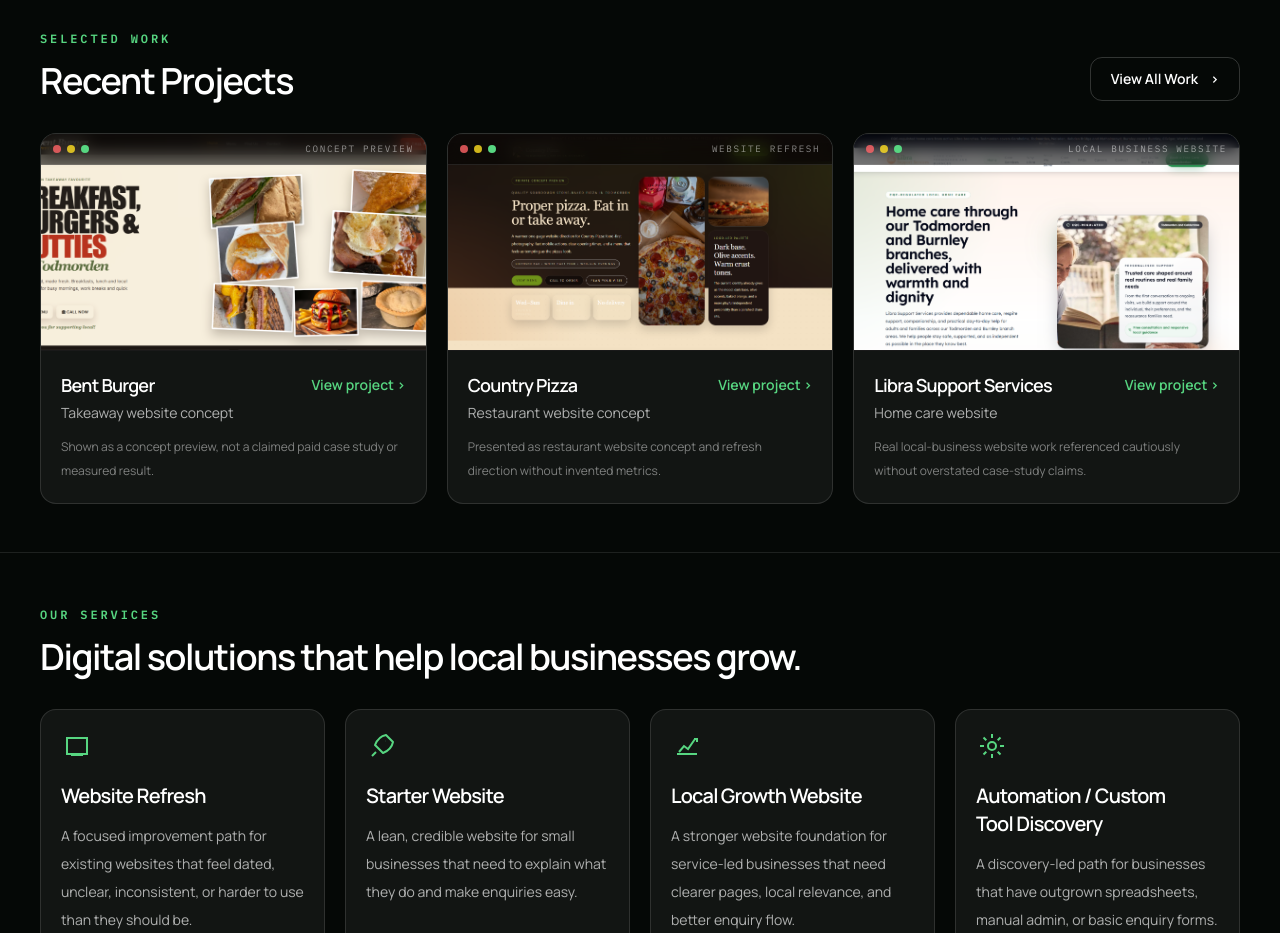
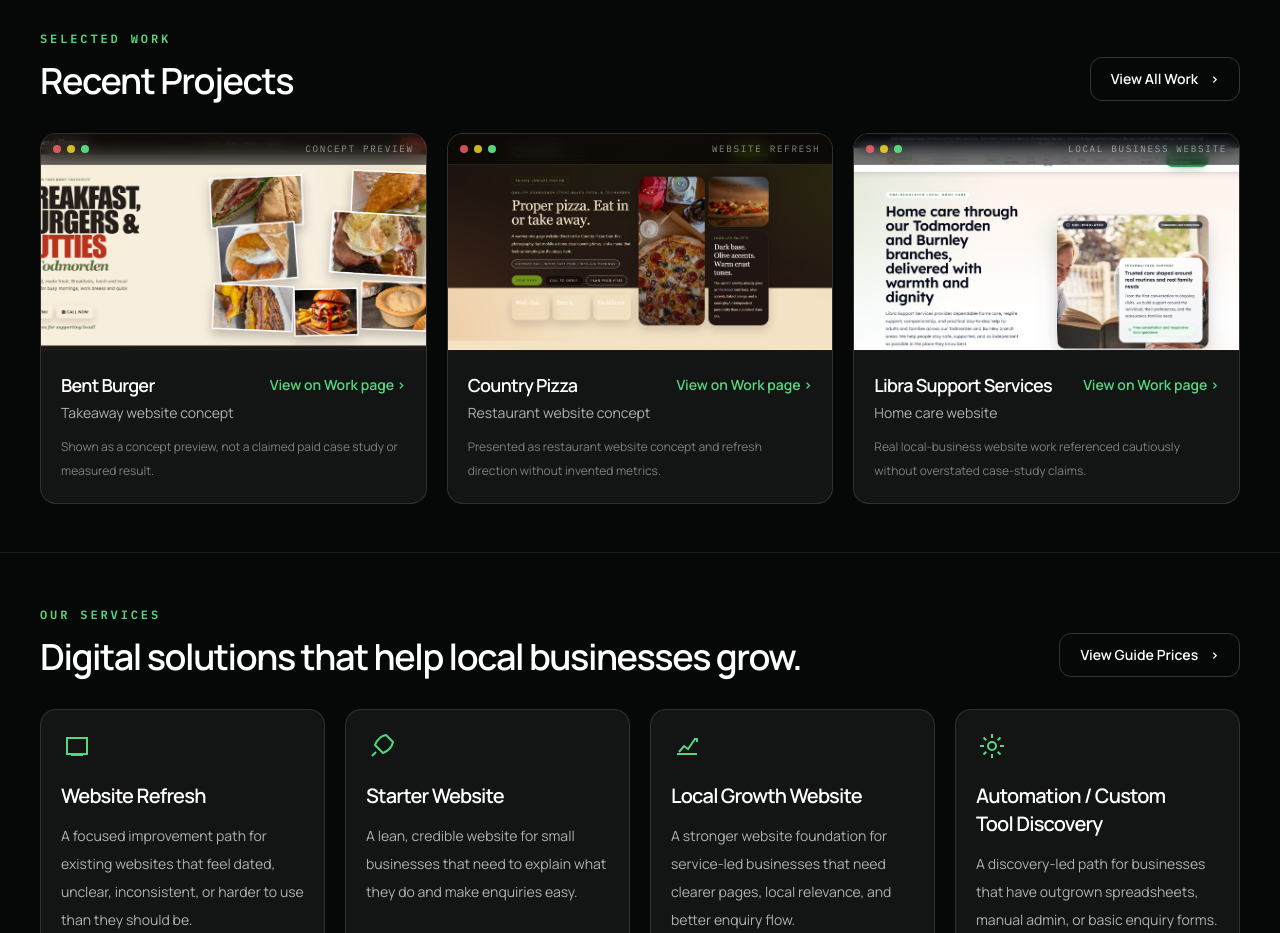
Before and after one commit to Ric0cheTed/Szymik-Digital-Website, a Next.js app: page / in a window 1280 px wide. Shown: the part 920-1853 px from the top of the page. Built offline with nearby package versions, Linux system fonts and the light colour scheme.

Commit message:
fix: improve v2 internal links and conversion flow

```diff
--- a/src/app/about/page.tsx
+++ b/src/app/about/page.tsx
@@ -288,6 +288,13 @@ export default function AboutPage() {
                 >
                   View services
                 </CtaLink>
+                <CtaLink
+                  href="/work/"
+                  variant="secondary"
+                  className="min-h-12 border-white/22 bg-transparent !text-white hover:bg-white/10 hover:!text-white"
+                >
+                  View work
+                </CtaLink>
               </div>
             </div>
           </div>
--- a/src/app/page.tsx
+++ b/src/app/page.tsx
@@ -116,6 +116,13 @@ const serviceAccent: Record<string, string> = {
   "starter-website": "rocket",
   "local-growth": "chart",
   "automation-tools": "gear",
+};
+
+const homepageServiceLinks: Record<string, string> = {
+  "website-refresh": "/services/#website-refresh",
+  "starter-website": "/services/#starter-website",
+  "local-growth": "/services/#local-growth-website",
+  "automation-tools": "/services/automation-custom-tools/",
 };
 
 function LineIcon({ name }: { name: string }) {
@@ -304,7 +311,11 @@ function BrowserFrame({
 
 function WorkCard({ work }: { work: (typeof selectedWork)[number] }) {
   return (
-    <article className="group overflow-hidden rounded-[1rem] border border-white/12 bg-white/[0.055] transition duration-300 hover:-translate-y-1 hover:border-accent/35">
+    <Link
+      href="/work/"
+      aria-label={`View ${work.title} on the Work page`}
+      className="group block overflow-hidden rounded-[1rem] border border-white/12 bg-white/[0.055] transition duration-300 hover:-translate-y-1 hover:border-accent/35"
+    >
       <div className="relative aspect-[16/9] overflow-hidden border-b border-white/10 bg-black">
         <Image
           src={work.image}
@@ -331,12 +342,12 @@ function WorkCard({ work }: { work: (typeof selectedWork)[number] }) {
             <p className="mt-1 text-sm text-white/66">{work.summary}</p>
           </div>
           <span className="shrink-0 pt-1 text-sm font-semibold text-accent">
-            View project <span aria-hidden>{">"}</span>
+            View on Work page <span aria-hidden>{">"}</span>
           </span>
         </div>
         <p className="text-xs leading-6 text-white/46">{work.detail}</p>
       </div>
-    </article>
+    </Link>
   );
 }
 
@@ -386,7 +397,7 @@ export default function Home() {
                   Start a Project
                 </CtaLink>
                 <CtaLink
-                  href="#selected-work"
+                  href="/work/"
                   variant="secondary"
                   className="min-h-12 border-white/22 bg-transparent !text-white hover:bg-white/10 hover:!text-white"
                 >
@@ -454,16 +465,26 @@ export default function Home() {
 
       <section className="border-b border-white/10 bg-[#050806] py-10 sm:py-12">
         <div className="site-container">
-          <Eyebrow>Our Services</Eyebrow>
-          <h2 className="mt-3 max-w-4xl text-3xl font-semibold text-white sm:text-4xl">
-            Digital solutions that help local businesses grow.
-          </h2>
+          <div className="flex flex-col gap-5 sm:flex-row sm:items-end sm:justify-between">
+            <div>
+              <Eyebrow>Our Services</Eyebrow>
+              <h2 className="mt-3 max-w-4xl text-3xl font-semibold text-white sm:text-4xl">
+                Digital solutions that help local businesses grow.
+              </h2>
+            </div>
+            <Link
+              href="/services/guide-prices/"
+              className="inline-flex min-h-11 items-center justify-center gap-3 rounded-[0.75rem] border border-white/18 px-5 text-sm font-semibold text-white transition hover:border-accent/45 hover:text-accent"
+            >
+              View Guide Prices <span aria-hidden>{">"}</span>
+            </Link>
+          </div>
 
           <div className="mt-8 grid gap-5 md:grid-cols-2 xl:grid-cols-4">
             {services.map((service) => (
               <Link
                 key={service.id}
-                href={`/services#${service.id}`}
+                href={homepageServiceLinks[service.id] ?? "/services/"}
                 className="group flex min-h-56 flex-col rounded-[1rem] border border-white/12 bg-white/[0.055] p-5 transition duration-300 hover:-translate-y-1 hover:border-accent/35"
               >
                 <LineIcon name={serviceAccent[service.id] ?? "screen"} />
--- a/src/app/services/guide-prices/page.tsx
+++ b/src/app/services/guide-prices/page.tsx
@@ -3,7 +3,18 @@ import Link from "next/link";
 import { CtaLink } from "@/components/cta-link";
 import { createPageMetadata } from "@/lib/metadata";
 
-const guidePriceGroups = [
+type GuidePriceGroup = {
+  group: string;
+  note: string;
+  href?: string;
+  linkLabel?: string;
+  items: {
+    name: string;
+    price: string;
+  }[];
+};
+
+const guidePriceGroups: GuidePriceGroup[] = [
   {
     group: "Website projects",
     note: "For clearer online presence, stronger trust, and a more professional local-business website.",
@@ -26,6 +37,8 @@ const guidePriceGroups = [
   {
     group: "Automation and custom tools",
     note: "For repeated admin, messy spreadsheets, disconnected workflows, and practical internal systems.",
+    href: "/services/automation-custom-tools/",
+    linkLabel: "Explore automation and custom tools",
     items: [
       {
         name: "Automation / Custom Tool Discovery",
@@ -92,7 +105,7 @@ export default function GuidePricesPage() {
                   Start a project
                 </CtaLink>
                 <CtaLink
-                  href="/services"
+                  href="/services/"
                   variant="secondary"
                   className="min-h-12 border-white/22 bg-transparent !text-white hover:bg-white/10 hover:!text-white"
                 >
@@ -149,6 +162,14 @@ export default function GuidePricesPage() {
                     </div>
                   ))}
                 </dl>
+                {group.href ? (
+                  <Link
+                    href={group.href}
+                    className="mt-5 inline-flex min-h-11 items-center justify-center rounded-[0.8rem] border border-white/16 px-4 text-sm font-semibold text-white transition hover:border-accent/45 hover:text-accent"
+                  >
+                    {group.linkLabel} <span aria-hidden>{">"}</span>
+                  </Link>
+                ) : null}
               </article>
             ))}
           </div>
@@ -207,7 +228,7 @@ export default function GuidePricesPage() {
                   Start a project
                 </CtaLink>
                 <Link
-                  href="/services"
+                  href="/services/"
                   className="inline-flex min-h-12 items-center justify-center rounded-[0.85rem] border border-white/22 px-5 text-sm font-bold text-white transition hover:bg-white/10"
                 >
                   Back to services
--- a/src/app/work/page.tsx
+++ b/src/app/work/page.tsx
@@ -231,6 +231,12 @@ export default function WorkPage() {
                   because that is an official Szymik Digital step. It helps
                   make style, structure, and expectations visible before build.
                 </p>
+                <Link
+                  href="/services/#concept-preview-process"
+                  className="mt-6 inline-flex min-h-11 items-center justify-center gap-2 rounded-[0.75rem] border border-white/16 px-4 text-sm font-semibold text-white transition hover:border-accent/45 hover:text-accent"
+                >
+                  See the process <span aria-hidden>{">"}</span>
+                </Link>
               </div>
 
               <div className="grid gap-4 md:grid-cols-5">
```
Also changed, not shown: 2 other files (tests, documents, lock files or other folders).
